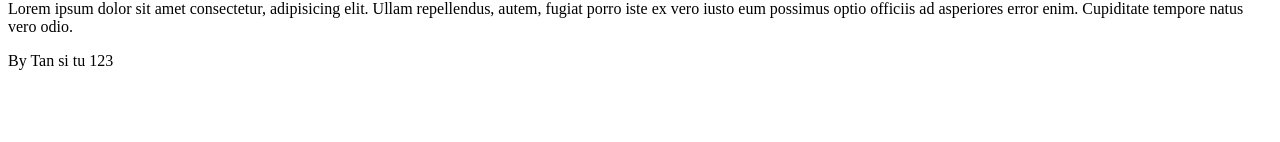
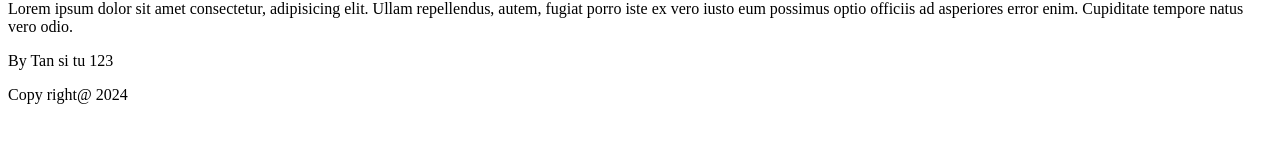
Before and after one commit to ping686/html-tan, a plain HTML site: page test.html in a window 1280 px wide. Shown: the part 114-256 px from the top of the page. Drawn offline with Linux system fonts and the light colour scheme.

Commit message:
Update test.html

```diff
--- a/test.html
+++ b/test.html
@@ -10,6 +10,7 @@
   <a href="index.html">Home Page</a>
   <p>Lorem ipsum dolor sit amet consectetur, adipisicing elit. Ullam repellendus, autem, fugiat porro iste ex vero iusto eum possimus optio officiis ad asperiores error enim. Cupiditate tempore natus vero odio.</p>
   <p>By Tan si tu 123</p>
+  <p>Copy right@ 2024</p>
 
 </body>
 </html>
```
